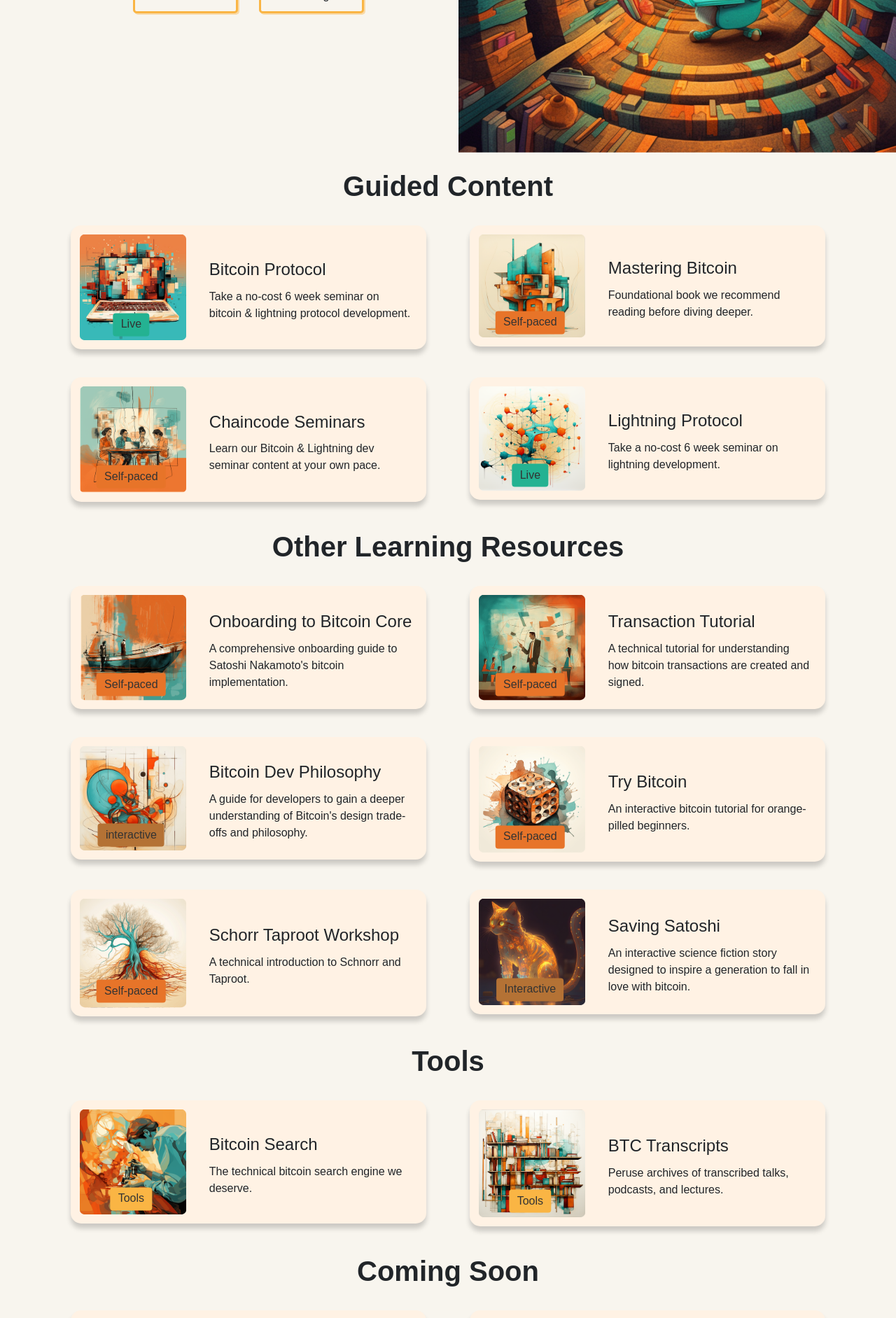
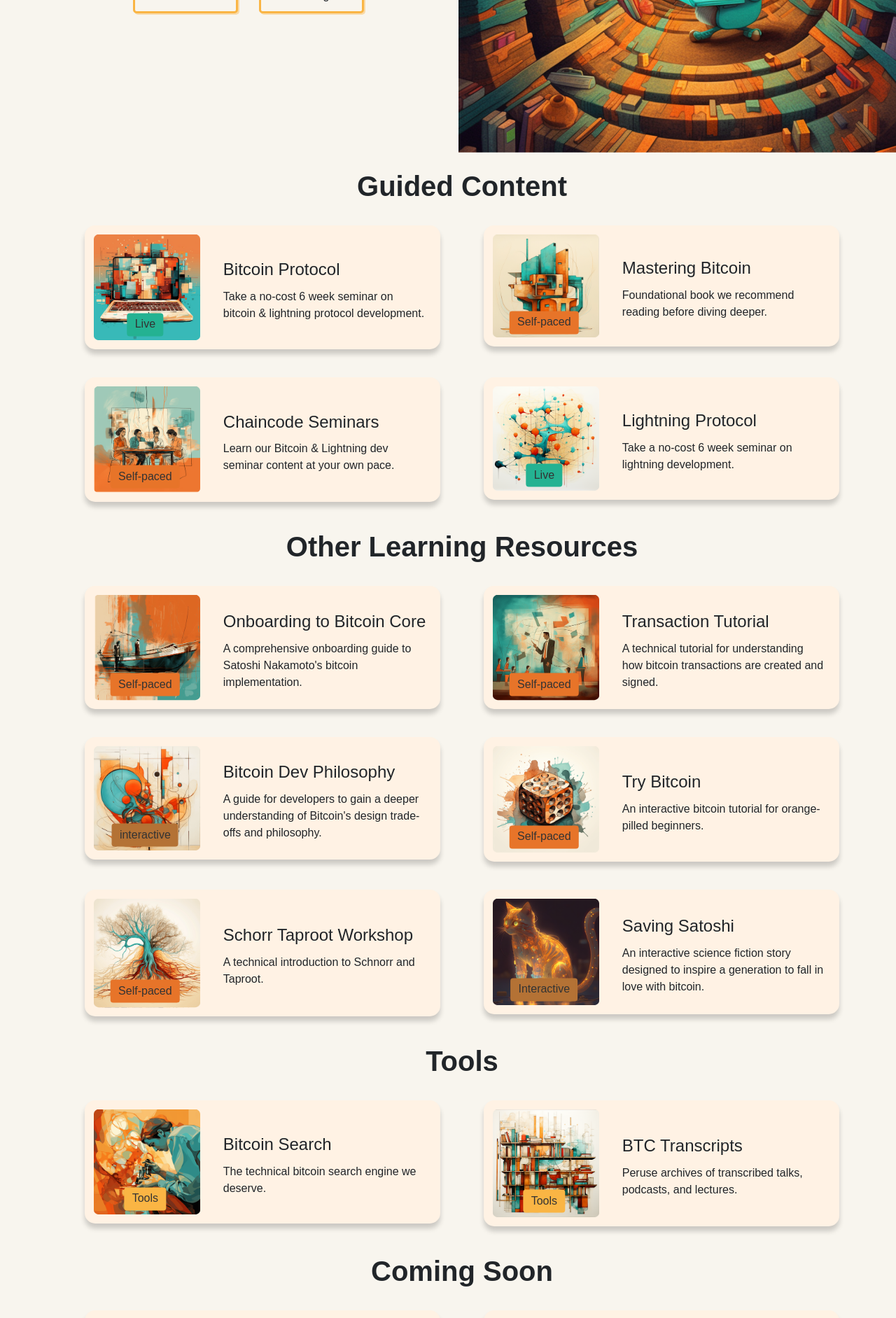
Before and after one commit to bitcoin-dev-project/bitcoin-dev-project, a Jekyll site: the page built from index.markdown, in a window 1280 px wide. Shown: the part 554-2437 px from the top of the page at 70% size. Built offline with Jekyll 4.4.1, drawn with Linux system fonts in a browser that asks for light colours.

Commit message:
Media queries added

```diff
--- a/_sass/styles.scss
+++ b/_sass/styles.scss
@@ -278,3 +278,15 @@
     height: 570px;
   }
 }
+
+@media screen and (min-width: 1024px) and (max-width: 1024px){
+  .allcards {
+    margin-left: 170px;
+  }
+}
+
+@media screen and (min-width: 1280px){
+  .allcards {
+    margin-left: 40px;
+  }
+}
```
